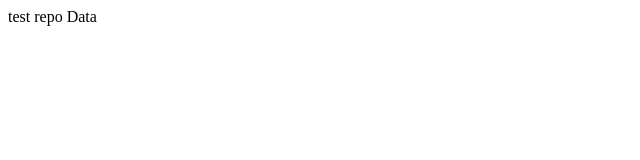
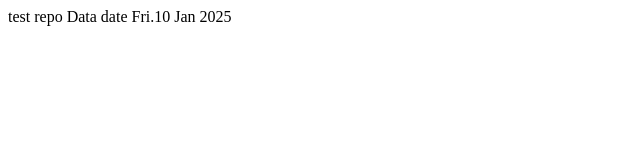
Before and after one commit to amnart28/amnart_32, a plain HTML site: page index.html in a window 1280 px wide. Shown: the whole page, without its empty margins (0-640 px from the left). Drawn offline with Linux system fonts and the light colour scheme.

Commit message:
add date 10 Jan

```diff
--- a/index.html
+++ b/index.html
@@ -5,6 +5,7 @@
     <body>
         test repo
         Data
+        date Fri.10 Jan 2025
         <script> &nbsp</script>
     </body>
 </html>
```
